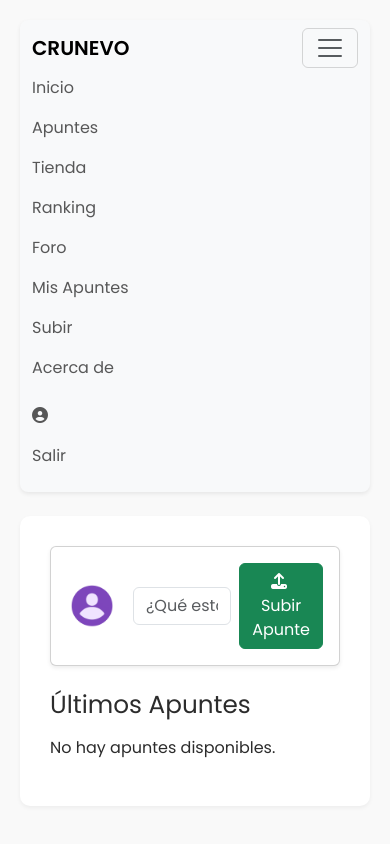
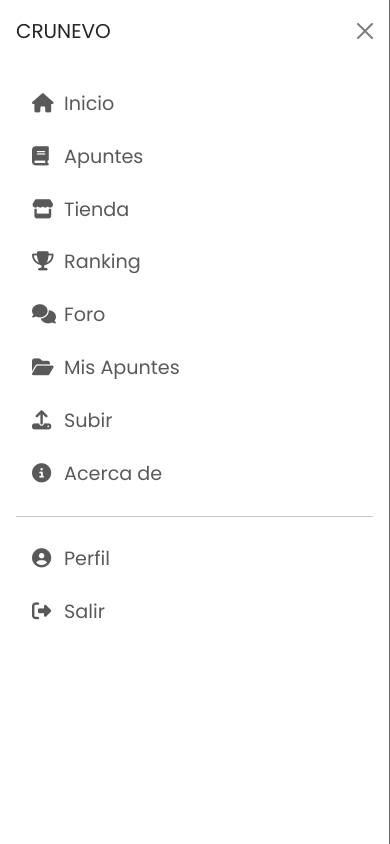
Before and after one commit to RoggerMS/Crunevo, a Flask app: page / in a window 390 px wide, after a click that opens the changed part. Run offline with Flask 3, Linux system fonts and the light colour scheme; the visitor is signed in with stand-in values (Sample User, id 1); data that the repository does not hold is empty; some libraries are stand-ins or nearby versions.

Commit message:
feat: improve mobile navigation with offcanvas

```diff
--- a/crunevo/static/css/style.css
+++ b/crunevo/static/css/style.css
@@ -47,3 +47,12 @@ body {
     opacity: 0.9;
     box-shadow: 0 0 5px rgba(0,0,0,0.1);
 }
+
+/* Estilos para el menú offcanvas en móviles */
+.offcanvas .nav-link {
+    font-size: 1.2rem;
+    padding: 0.75rem 1rem;
+}
+.offcanvas .nav-link i {
+    width: 1.5rem;
+}
--- a/crunevo/static/js/main.js
+++ b/crunevo/static/js/main.js
@@ -1,12 +1,24 @@
-// Lógica para el menú hamburguesa
-const navbarToggler = document.querySelector(".navbar-toggler");
-const navbarCollapse = document.querySelector(".navbar-collapse");
+// Lógica para el menú offcanvas y su integración con el botón atrás
+document.addEventListener("DOMContentLoaded", () => {
+    const offcanvasEl = document.getElementById("mobileMenu");
+    if (offcanvasEl) {
+        const offcanvas = new bootstrap.Offcanvas(offcanvasEl);
+        offcanvasEl.addEventListener("shown.bs.offcanvas", () => {
+            history.pushState({ offcanvas: true }, "");
+        });
+        offcanvasEl.addEventListener("hidden.bs.offcanvas", () => {
+            if (history.state && history.state.offcanvas) {
+                history.back();
+            }
+        });
 
-if (navbarToggler && navbarCollapse) {
-    navbarToggler.addEventListener("click", () => {
-        navbarCollapse.classList.toggle("show");
-    });
-}
+        window.addEventListener("popstate", (evt) => {
+            if (evt.state && evt.state.offcanvas) {
+                offcanvas.hide();
+            }
+        });
+    }
+});
 
 // Lógica para el Modal de Búsqueda Global
 document.addEventListener("DOMContentLoaded", () => {
--- a/crunevo/templates/base.html
+++ b/crunevo/templates/base.html
@@ -12,10 +12,11 @@
     <nav class="navbar navbar-expand-lg navbar-light bg-light mb-4 shadow-sm">
         <div class="container-fluid">
             <a class="navbar-brand" href="{{ url_for('main.index') }}">CRUNEVO</a>
-            <button class="navbar-toggler" type="button" data-bs-toggle="collapse" data-bs-target="#navbarNav" aria-controls="navbarNav" aria-expanded="false" aria-label="Toggle navigation">
+            <button class="navbar-toggler" type="button" data-bs-toggle="offcanvas" data-bs-target="#mobileMenu" aria-controls="mobileMenu" aria-label="Toggle navigation">
                 <span class="navbar-toggler-icon"></span>
             </button>
-            <div class="collapse navbar-collapse" id="navbarNav">
+
+            <div class="d-none d-lg-flex flex-grow-1 justify-content-between" id="navbarNav">
                 <ul class="navbar-nav me-auto mb-2 mb-lg-0">
                     <li class="nav-item"><a class="nav-link" href="{{ url_for('main.index') }}">Inicio</a></li>
                     <li class="nav-item"><a class="nav-link" href="{{ url_for('note.notes_section') }}">Apuntes</a></li>
@@ -41,6 +42,38 @@
                     {% endif %}
                 </ul>
             </div>
+
+            <div class="offcanvas offcanvas-start" tabindex="-1" id="mobileMenu" aria-labelledby="mobileMenuLabel">
+                <div class="offcanvas-header">
+                    <h5 class="offcanvas-title" id="mobileMenuLabel">CRUNEVO</h5>
+                    <button type="button" class="btn-close" data-bs-dismiss="offcanvas" aria-label="Close"></button>
+                </div>
+                <div class="offcanvas-body">
+                    <ul class="navbar-nav">
+                        <li class="nav-item"><a class="nav-link" href="{{ url_for('main.index') }}"><i class="fas fa-home me-2"></i>Inicio</a></li>
+                        <li class="nav-item"><a class="nav-link" href="{{ url_for('note.notes_section') }}"><i class="fas fa-book me-2"></i>Apuntes</a></li>
+                        <li class="nav-item"><a class="nav-link" href="{{ url_for('store.tienda') }}"><i class="fas fa-store me-2"></i>Tienda</a></li>
+                        <li class="nav-item"><a class="nav-link" href="{{ url_for('main.ranking') }}"><i class="fas fa-trophy me-2"></i>Ranking</a></li>
+                        <li class="nav-item"><a class="nav-link" href="{{ url_for('forum.foro') }}"><i class="fas fa-comments me-2"></i>Foro</a></li>
+                        {% if current_user.is_authenticated %}
+                            <li class="nav-item"><a class="nav-link" href="{{ url_for('user.my_notes') }}"><i class="fas fa-folder-open me-2"></i>Mis Apuntes</a></li>
+                            <li class="nav-item"><a class="nav-link" href="{{ url_for('note.upload_note') }}"><i class="fas fa-upload me-2"></i>Subir</a></li>
+                            {% if current_user.role == 'admin' %}
+                                <li class="nav-item"><a class="nav-link" href="{{ url_for('admin.dashboard') }}"><i class="fas fa-tools me-2"></i>Panel Admin</a></li>
+                            {% endif %}
+                        {% endif %}
+                        <li class="nav-item"><a class="nav-link" href="{{ url_for('main.about') }}"><i class="fas fa-info-circle me-2"></i>Acerca de</a></li>
+                        <hr>
+                        {% if current_user.is_authenticated %}
+                            <li class="nav-item"><a class="nav-link" href="{{ url_for('user.profile') }}"><i class="fas fa-user-circle me-2"></i>Perfil</a></li>
+                            <li class="nav-item"><a class="nav-link" href="{{ url_for('auth.logout') }}"><i class="fas fa-sign-out-alt me-2"></i>Salir</a></li>
+                        {% else %}
+                            <li class="nav-item"><a class="nav-link" href="{{ url_for('auth.login') }}"><i class="fas fa-sign-in-alt me-2"></i>Ingresar</a></li>
+                            <li class="nav-item"><a class="nav-link" href="{{ url_for('auth.register') }}"><i class="fas fa-user-plus me-2"></i>Registrarse</a></li>
+                        {% endif %}
+                    </ul>
+                </div>
+            </div>
         </div>
     </nav>
 
```
